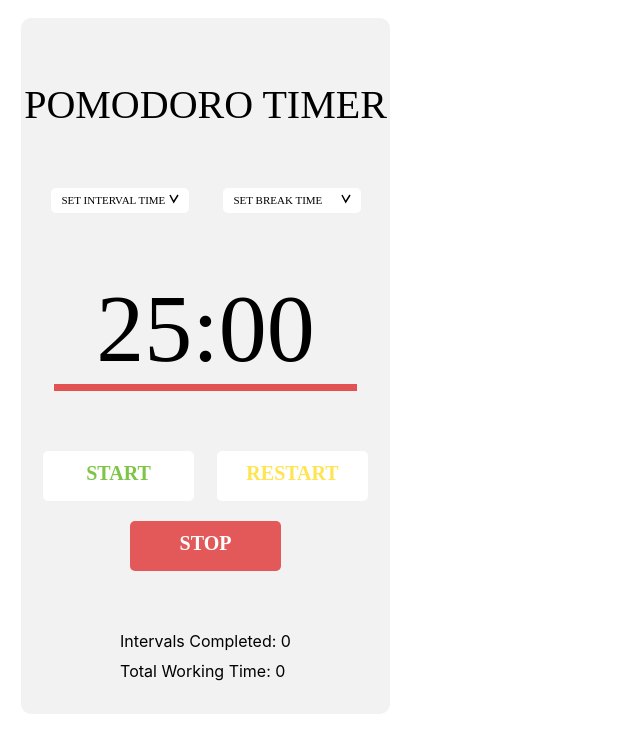
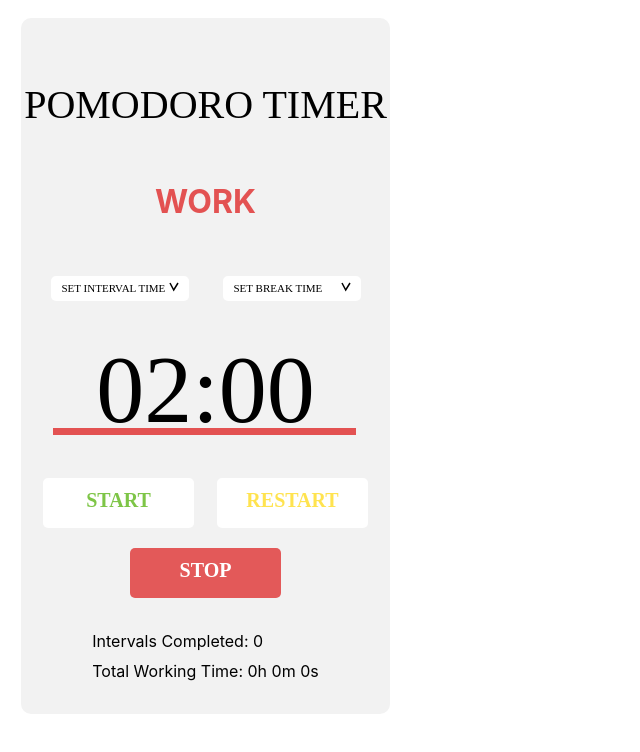
Before and after one commit to cobbie/react-pomodoro, a React (Create React App) app: page / in a window 1280 px wide. Shown: the top 752 px of the page, without its empty margins (0-640 px from the left). Built offline with nearby package versions, Linux system fonts and the light colour scheme.

Commit message:
functioning time bar, styled components

```diff
--- a/package.json
+++ b/package.json
@@ -6,7 +6,8 @@
     "classnames": "^2.2.6",
     "react": "^16.8.6",
     "react-dom": "^16.8.6",
-    "react-scripts": "3.0.0"
+    "react-scripts": "3.0.0",
+    "styled-components": "^4.2.0"
   },
   "scripts": {
     "start": "react-scripts start",
--- a/src/App.css
+++ b/src/App.css
@@ -22,6 +22,10 @@ height: 600px;
 
 }
 
+.work-mode{
+/* color: #49A7DC; */
+color: #E35252;
+}
 .header{
 font-family: DUNNU;
 font-size: 40px;
@@ -77,3 +81,15 @@ justify-content: center
   height: 50px;
   justify-content: space-between;
 }
+
+i{
+  background-size: 5px 10px;
+}
+
+.timer-bar{
+  display: grid;
+  margin-top: 410px;
+  margin-left: 25px;
+  position: absolute;
+  width: 303px
+}
--- a/src/App.js
+++ b/src/App.js
@@ -3,49 +3,42 @@ import "./App.css";
 import Button from "./components/Button/Button";
 import Stat from "./components/Stat/Stat";
 import Dropdown from "./components/Dropdown/Dropdown";
+import TimerBar from "./components/TimerBar/TimerBar"
+
+
+// const TimerBar = styled.div`
+
+//  margin-top: 410px;
+//  margin-left: 32px;
+//  background: #E35252;
+//  position: absolute;
+//  height: 7px;
+//  width: ${props => props.width};`;
+
 
 class App extends Component {
   constructor(props) {
     super(props);
     this.state = {
-      time: { minutes: 25, seconds: 0 },
+      time: { minutes: 2, seconds: 0 },
       running: false,
     };
-    this.intervals = 0;
-    this.timeElapsed = 0;
-    this.interval = 25;
+    this.mode = true;
+    this.intervalCount = 0;
+    this.interval = 2;
     this.break = 5;
     this.seconds = 0;
     this.timerID = 0;
+    this.timeElapsed = "0h 0m 0s";
+    this.hoursElapsed = 0;
+    this.minutesElapsed = 0;
+    this.secondsElapsed = 0
   }
 
-  startTimer = () => {
-    this.setState({
-      running: true
-    });
-  };
-
-  pauseTimer = () => {
-
-    this.setState({
-      running: false
-    });
-  };
-
-  restartTime = () => {
-    this.setState({
-      time: {minutes: this.interval, seconds: 0}
-    })
-
-    }
-
-
-  stopTime = () => {
-    this.setState({
-      running: false,
-      time: {minutes: this.interval, seconds: 0}
-    });
-  }
+  startTimer = () => {this.setState({running: true})};
+  pauseTimer = () => {this.setState({running: false});};
+  restartTime = () => {this.setState({time: {minutes: this.interval, seconds: 0}})};
+  stopTime = () => {this.setState({running: false, time: {minutes: this.interval, seconds: 0}});};
 
   setInterval = () => {
     const newInterval = prompt("Set new interval time (mins): ")
@@ -57,15 +50,38 @@ class App extends Component {
     this.break = newBreak;
   }
 
+
   componentDidUpdate = () => {
-    if (this.state.running === true) {
+    if (this.state.running) {
       this.timerID = setInterval(() => this.tick(), 1000);
+      this.secondsElapsed += 1;
+        if(this.minutes===60){
+          this.hoursElapsed +=1;
+          this.minutesElapsed = 0;
+        }
+        if (this.secondsElapsed===60){
+          this.minutesElapsed+=1;
+          this.secondsElapsed = 0;
+        }
+      this.timeElapsed = this.hoursElapsed +"h " + this.minutesElapsed +"m " + this.secondsElapsed + "s";
+      }
     }
+
+  componentWillUpdate = () => {
+    clearInterval(this.timerID);
+    if(this.state.time.seconds===0 && this.state.time.minutes===0){
+      this.intervalCount += 1;
+      this.setState({
+        time: {minutes: this.break, seconds: 0}
+      });
+      this.mode=false;
+    }
+
 
   }
 
-  componentWillUpdate = () => {
-    clearInterval(this.timerID);
+  componentDidMount =() =>{
+
   }
 
   tick = () => {
@@ -73,7 +89,8 @@ class App extends Component {
     let currentMin = this.state.time.minutes;
     let newMin = false;
 
-    if (currentSec === 0) {
+
+    if (currentSec === 0 && currentMin!==0) {
       currentSec = 59;
       newMin = true;
     } else {
@@ -86,14 +103,20 @@ class App extends Component {
     this.setState({
       time: { minutes: currentMin, seconds: currentSec }
     });
+
   };
 
-  displayProperZero = () => {
-    if (this.state.time.seconds < 10) {
-      return "0" + this.state.time.seconds.toString();
-    }
-    return <span>{this.state.time.seconds}</span>;
-  };
+  totalWorkingTime = () => {
+    this.timeElapsed = this.hoursElapsed +"h" + this.minutes +"m" + this.secondsElapsed + "s";
+  }
+
+  displayTime = () => {
+    return <span>{
+      this.state.time.minutes < 10 ? "0" + this.state.time.minutes.toString() : this.state.time.minutes
+    }:
+    {
+      this.state.time.seconds < 10 ? "0" + this.state.time.seconds.toString(): this.state.time.seconds}
+      </span>};
 
   startOrStop = arg => {
     if (arg === false) {
@@ -122,12 +145,26 @@ class App extends Component {
     return <Dropdown intervalTime={bool} />;
   };
 
+  renderMode = () => {
+    return(
+      <h1 className={require('classnames')({"work-mode": this.mode, "break-mode": !this.mode})}>{this.mode ? "WORK" : "BREAK"}</h1>
+      )
+  }
+
+  calcBarLength = () => {
+    return (303 - (303  * (this.secondsElapsed / (this.interval* 60)))).toString() + "px";
+  }
+
   render() {
+
     return (
       <div className="App">
         <div className="gray-container">
+        <TimerBar width={this.calcBarLength()} />
+        {/* <TimerBar secondsElapsed={this.secondsElapsed} interval={this.interval} /> */}
           <div className="main-flexbox">
             <div className="header">POMODORO TIMER</div>
+            {this.renderMode()}
             <div className="upper-buttons">
               <Button
                 buttonName="SET INTERVAL TIME"
@@ -144,9 +181,10 @@ class App extends Component {
             </div>
             <div className="timer-flexbox">
               <div className="timer">
-                {this.state.time.minutes}:{this.displayProperZero()}
+                {this.displayTime()}
               </div>
-              <div className="timer-bar" />
+              {/* <div className="timer-bar" /> */}
+              {/* <div className="timer-svg"><img src={redRec} /></div> */}
             </div>
             <div className="lower-buttons">
               <div className="lower-btn-row1">
@@ -171,7 +209,7 @@ class App extends Component {
               </div>
             </div>
             <div className="stats">
-              <Stat statName="Intervals Completed" stat={this.intervals} />
+              <Stat statName="Intervals Completed" stat={this.intervalCount} />
               <Stat statName="Total Working Time" stat={this.timeElapsed} />
             </div>
           </div>
--- /dev/null
+++ b/src/components/TimerBar/TimerBar.js
@@ -0,0 +1,17 @@
+import React from 'react';
+import styled, {css } from 'styled-components';
+import { defaultCipherList } from 'constants';
+
+const TimerBar = styled.div`
+
+ margin-top: 410px;
+ margin-left: 32px;
+ background: #E35252;
+ position: absolute;
+ height: 7px;
+ width: ${props => props.width}`;
+
+
+
+
+export default TimerBar;
```
Also changed, not shown: 1 other file (tests, documents, lock files or other folders).
